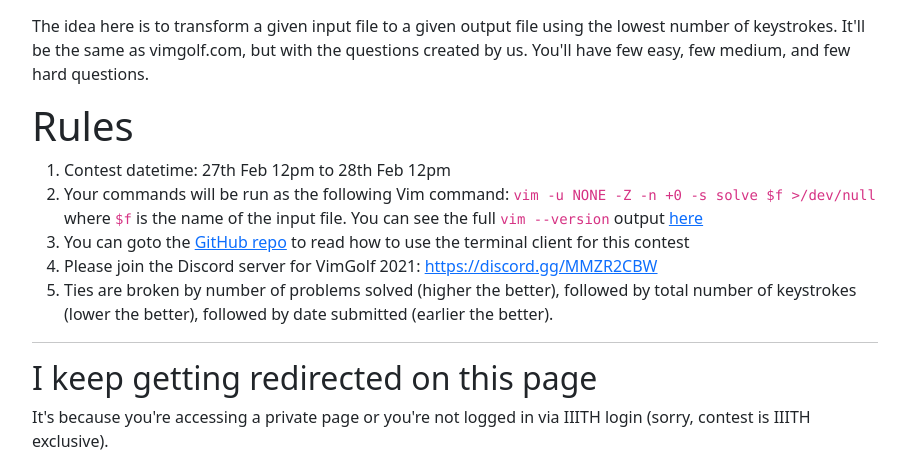
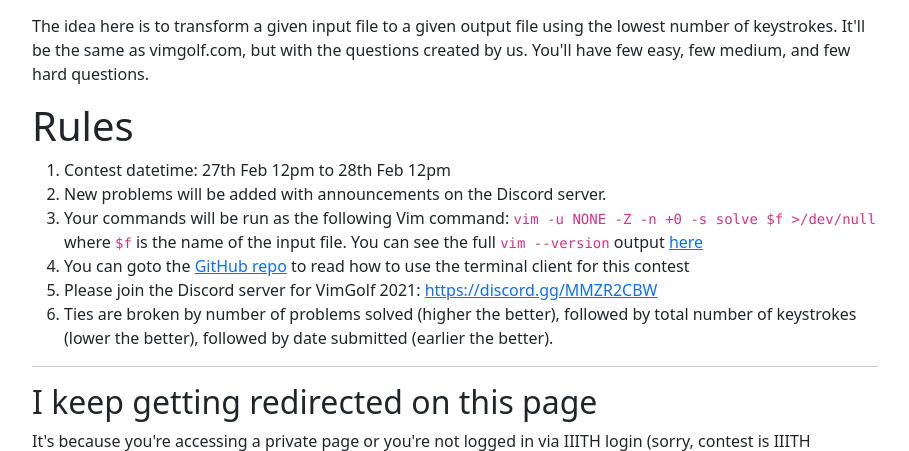
Before and after one commit to Felicity-IIIT-Hyderabad/vimgolf-server, a Flask app: page / in a window 1280 px wide. Shown: the part 314-765 px from the top of the page, without its empty margins (185-1094 px from the left). Run offline with Flask 2, Linux system fonts and the light colour scheme; parts of the project's set-up code (start-up, migrations or seed data) failed here and were passed over; some libraries are stand-ins or nearby versions.

Commit message:
Add rule

```diff
--- a/vimgolf/templates/rules.html
+++ b/vimgolf/templates/rules.html
@@ -18,6 +18,7 @@
 
 <ol>
     <li>Contest datetime: 27th Feb 12pm to 28th Feb 12pm</li>
+    <li>New problems will be added with announcements on the Discord server.</li>
     <li>Your commands will be run as the following Vim command: <code>vim -u NONE -Z -n +0 -s solve $f >/dev/null</code>
         where <code>$f</code> is the name of the input file. You can see the full <code>vim --version</code> output <a
                 href="/vimgolf/build">here</a>
```
